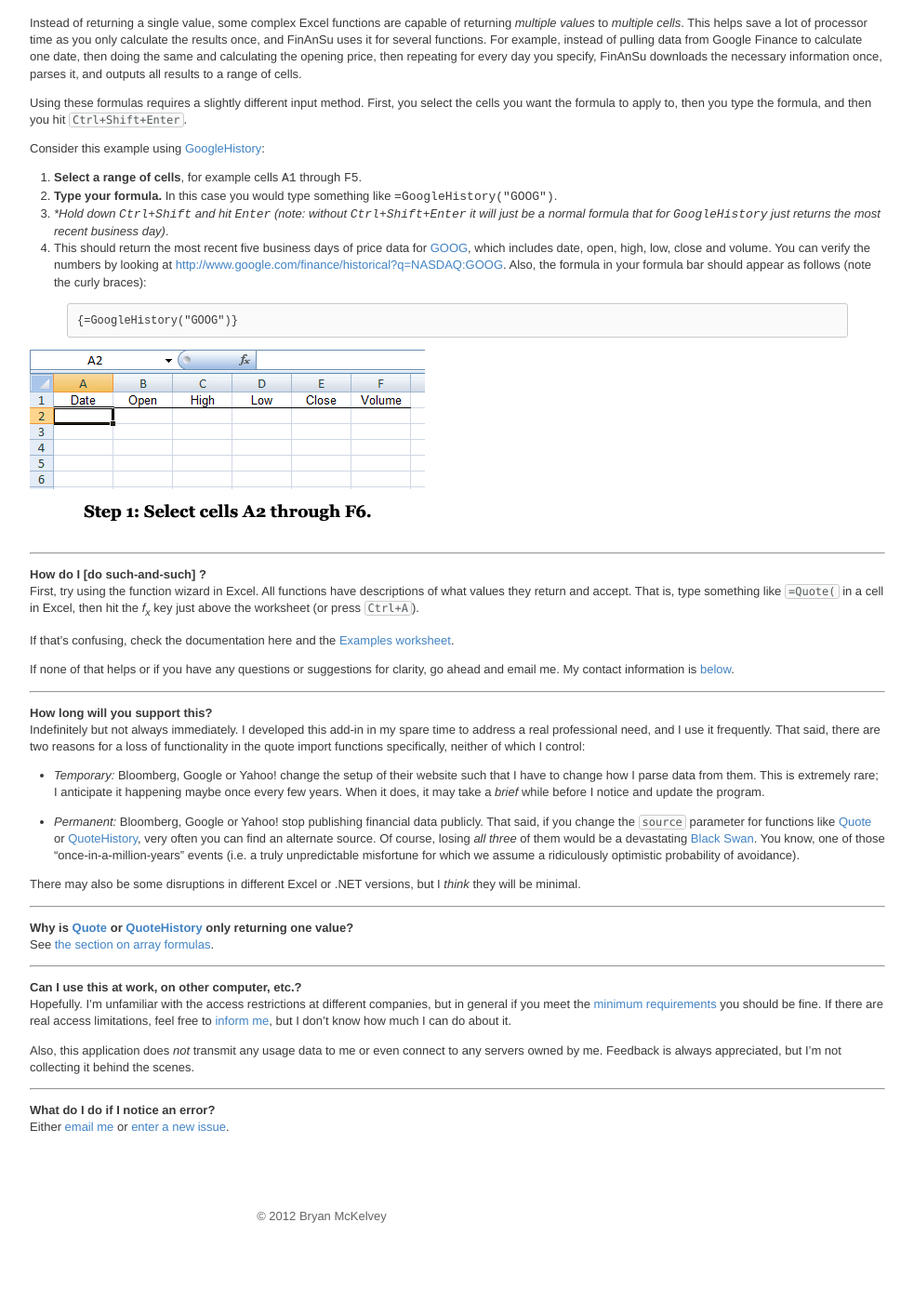
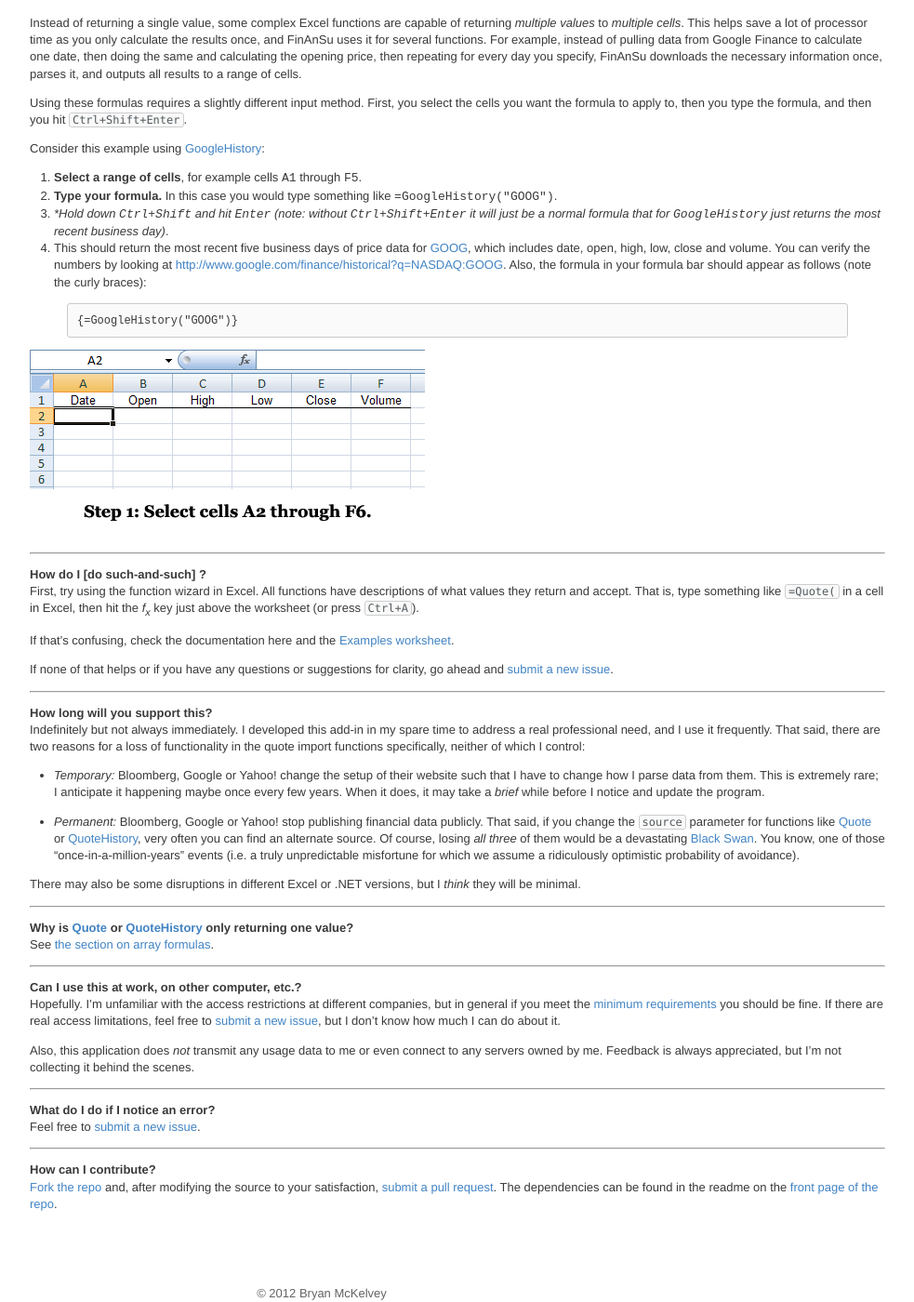
Before and after one commit to brymck/finansu, a Jekyll site: the page built from faq.md, in a window 1280 px wide and 1400 px high, scrolled down 220 px. Shown: the whole window at 93% size, without its empty margins (294-1277 px from the left). Built offline with Jekyll 4.4.1, drawn with Linux system fonts in a browser that asks for light colours; Markdown is read by kramdown in place of the engine named in the settings; before the commit the page ends 1538 px from its top, so only the background shows below that.

Commit message:
Fixed up FAQ

```diff
--- a/faq.md
+++ b/faq.md
@@ -27,7 +27,7 @@
 select the cells you want the formula to apply to, then you type the formula,
 and then you hit `Ctrl+Shift+Enter`.
 
-Consider this example using [GoogleHistory](Quotes#GoogleHistory):
+Consider this example using [GoogleHistory](web#google_history):
 
   1. **Select a range of cells**, for example cells `A1` through `F5`.
   2. **Type your formula.** In this case you would type something like
@@ -54,10 +54,10 @@
 press `Ctrl+A`).
 
 If that's confusing, check the documentation here and the [Examples
-worksheet](http://finansu.googlecode.com/hg/FinAnSu/Examples.xls).
+worksheet](https://github.com/brymck/finansu/raw/master/FinAnSu/Examples.xls).
 
 If none of that helps or if you have any questions or suggestions for clarity,
-go ahead and email me. My contact information is [below](#Contact_Information).
+go ahead and [submit a new issue](https://github.com/brymck/finansu/issues/new).
 
 ---
 
@@ -73,30 +73,31 @@
     may take a _brief_ while before I notice and update the program.
 
   * *Permanent:* Bloomberg, Google or Yahoo! stop publishing financial data
-    publicly. That said, if you change the `source` parameter for functions
-    like [Quote](Quotes#Quote) or [QuoteHistory](QuoteHistory#QuoteHistory),
-    very often you can find an alternate source. Of course,
-    losing _all three_ of them would be a devastating [Black
-    Swan](http://en.wikipedia.org/wiki/Black_swan_theory). You know, one
-    of those "once-in-a-million-years" events (i.e. a truly unpredictable
-    misfortune for which we assume a ridiculously optimistic probability of
-    avoidance).
+    publicly. That said, if you change the `source` parameter for functions like
+    [Quote](web#quote) or [QuoteHistory](web#quote_history), very often you can
+    find an alternate source. Of course, losing _all three_ of them would be a
+    devastating [Black Swan](http://en.wikipedia.org/wiki/Black_swan_theory).
+    You know, one of those "once-in-a-million-years" events (i.e. a truly
+    unpredictable misfortune for which we assume a ridiculously optimistic
+    probability of avoidance).
 
 There may also be some disruptions in different Excel or .NET versions, but I
 _think_ they will be minimal.
 
 ---
 
-**Why is [Quote](Quotes#Quote) or [QuoteHistory](Quotes#QuoteHistory) only returning one value?**
-See [the section on array formulas](ArrayFormulas).
+**Why is [Quote](web#quote) or [QuoteHistory](web#quote_history) only returning
+one value?**
+See [the section on array formulas](#array_formulas).
 
 ---
 
 **Can I use this at work, on other computer, etc.?**
 Hopefully. I'm unfamiliar with the access restrictions at different companies,
-but in general if you meet the [minimum requirements](#Requirements) you
-should be fine. If there are real access limitations, feel free to [inform
-me](#Contact_Information), but I don't know how much I can do about it.
+but in general if you meet the [minimum requirements](faq#requirements) you
+should be fine. If there are real access limitations, feel free to [submit a new
+issue](https://github.com/brymck/finansu/issues/new), but I don't know how much
+I can do about it.
 
 Also, this application does _not_ transmit any usage data to me or even connect
 to any servers owned by me. Feedback is always appreciated, but I'm not
@@ -105,5 +106,13 @@
 ---
 
 **What do I do if I notice an error?**
-Either [email me](#Contact_Information) or [enter a new
-issue](https://github.com/brymck/finansu/issues/new).
+Feel free to [submit a new issue](https://github.com/brymck/finansu/issues/new).
+
+---
+
+**How can I contribute?**
+[Fork the repo](http://help.github.com/fork-a-repo/) and,
+after modifying the source to your satisfaction, [submit a
+pull request](http://help.github.com/send-pull-requests/). The
+dependencies can be found in the readme on the [front page of the
+repo](https://github.com/brymck/finansu).
```
Also changed, not shown: install.md (+2 -2 lines).
